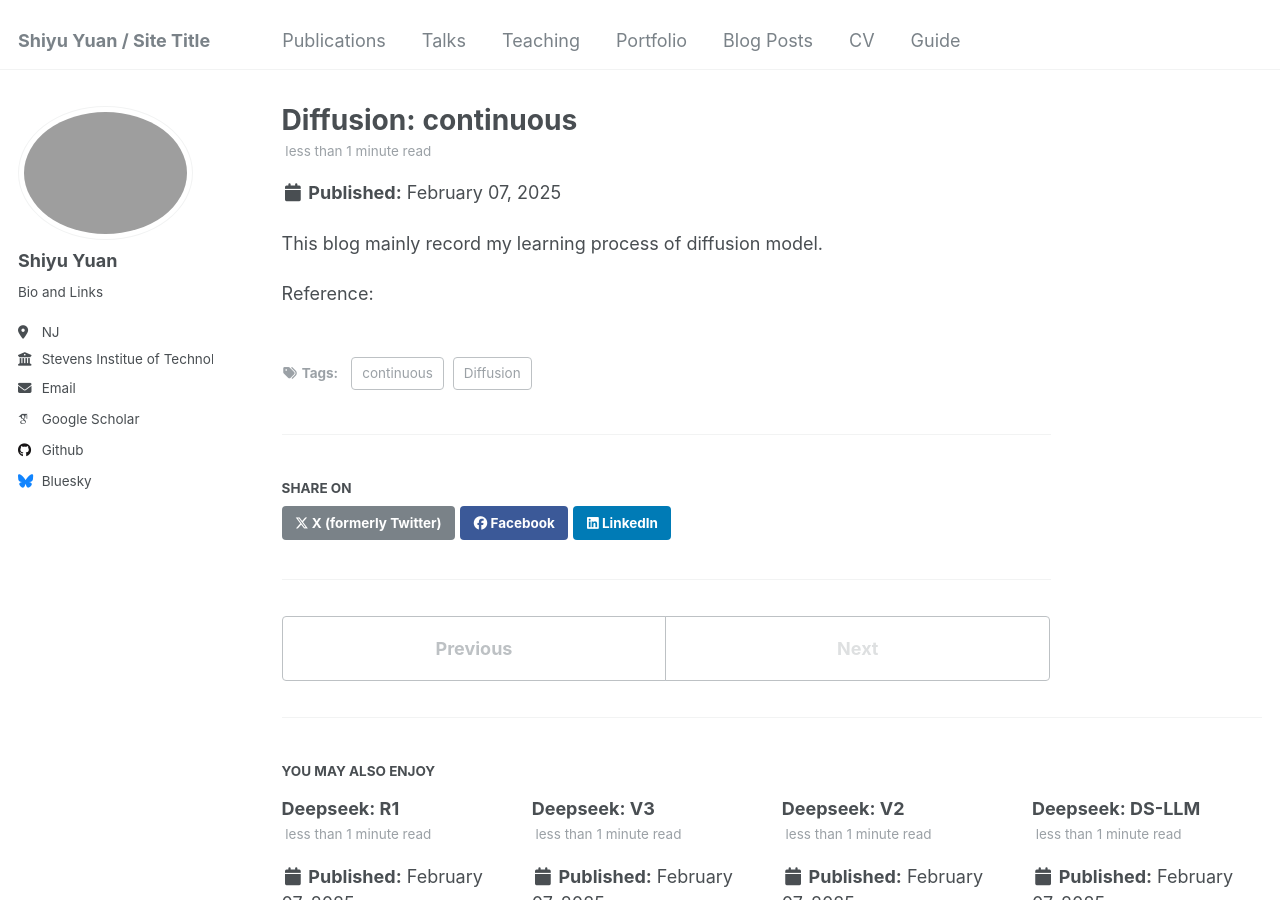
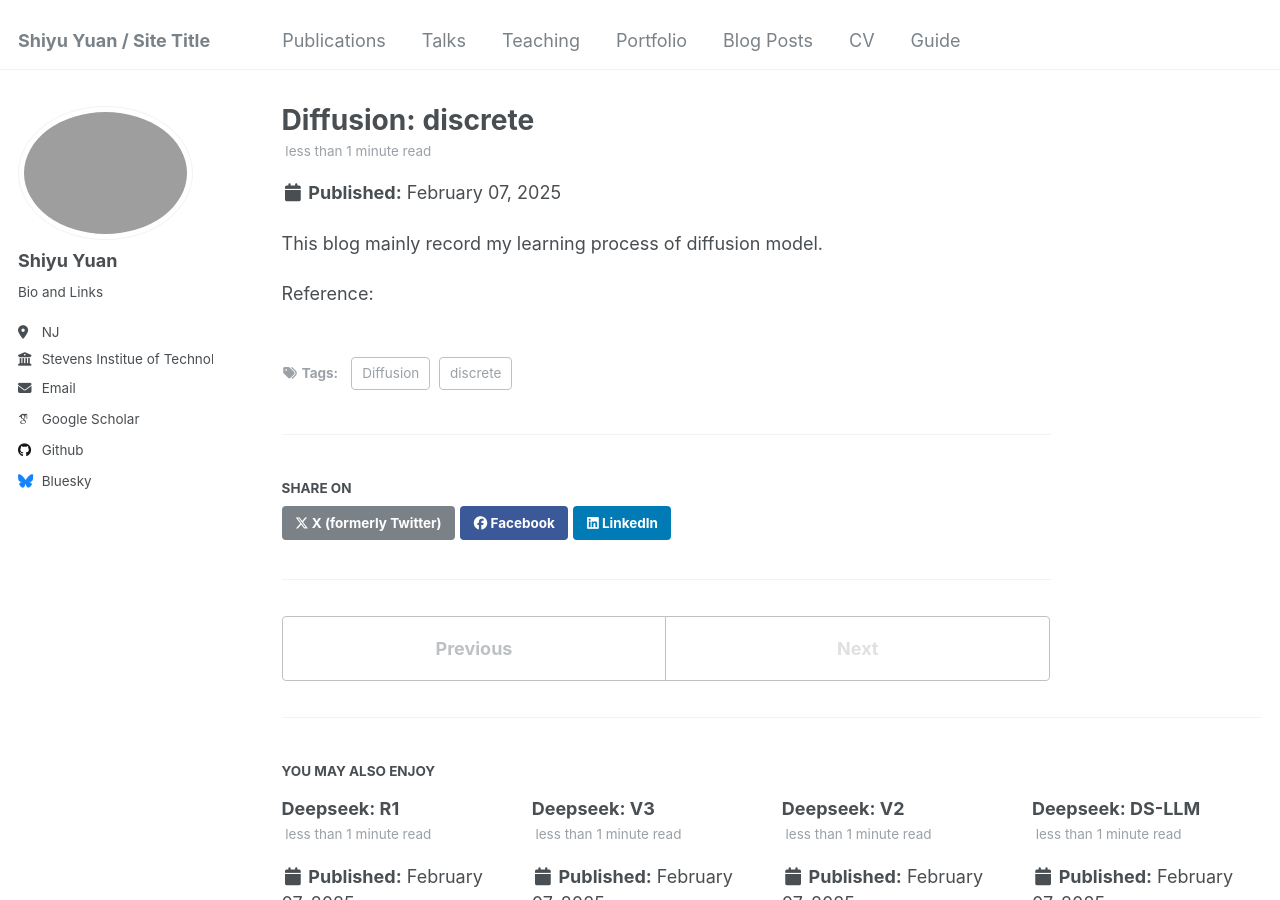
Before and after one commit to syyuan2021/syy2025, a Jekyll site: the page built from _posts/2025-02-07-blog-post-9.md, in a window 1280 px wide and 900 px high. Built offline with Jekyll 4.4.1, drawn with Linux system fonts in a browser that asks for light colours; some web fonts are replaced.

Commit message:
Update and rename 2025-02-07-blog-post-8.md to 2025-02-07-blog-post-9.md

```diff
--- a/_posts/2025-02-07-blog-post-8.md
+++ b/_posts/2025-02-07-blog-post-9.md
@@ -1,10 +1,10 @@
 ---
-title: 'Diffusion: continuous'
+title: 'Diffusion: discrete'
 date: 2025-02-07
-permalink: /2025/02/07/blog-post-8/
+permalink: /2025/02/07/blog-post-9/
 tags:
   - Diffusion
-  - continuous
+  - discrete
 ---
 
 This blog mainly record my learning process of diffusion model.
```
